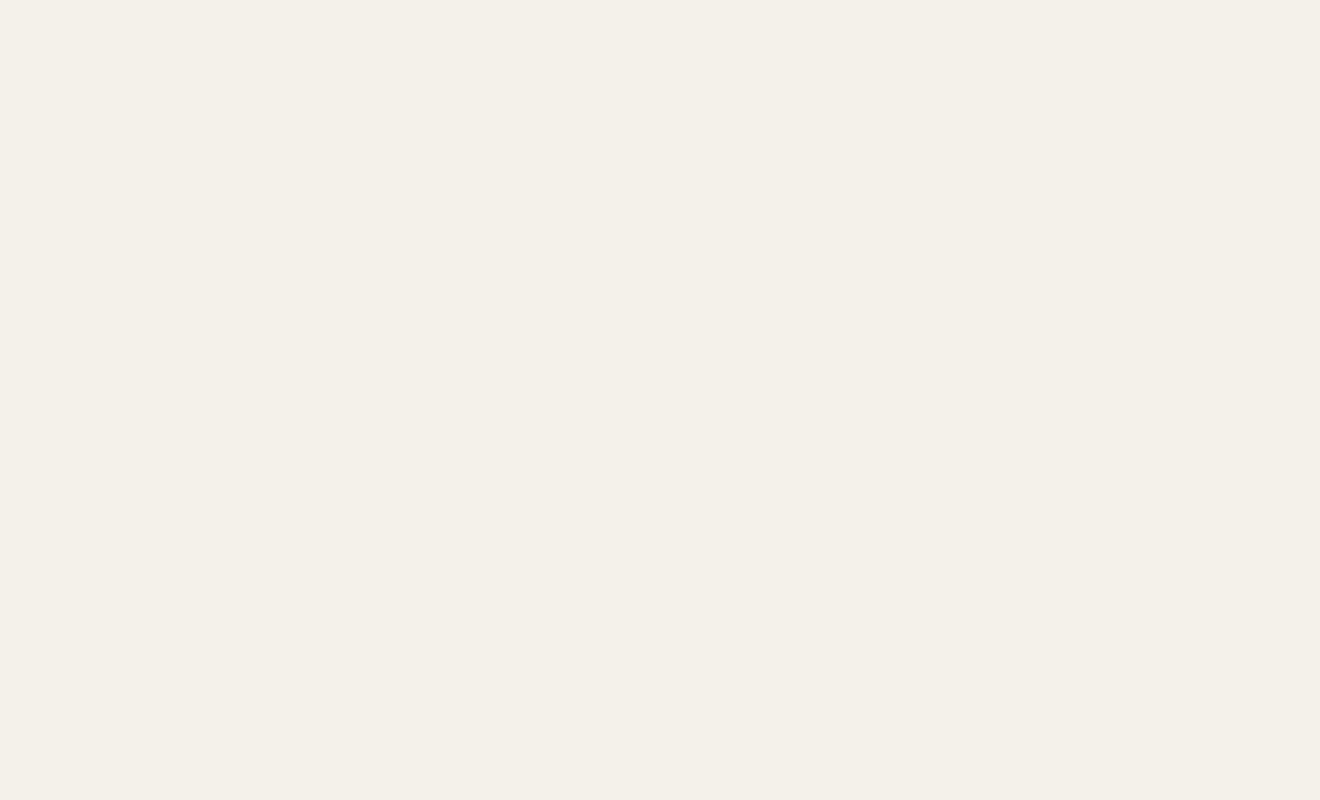
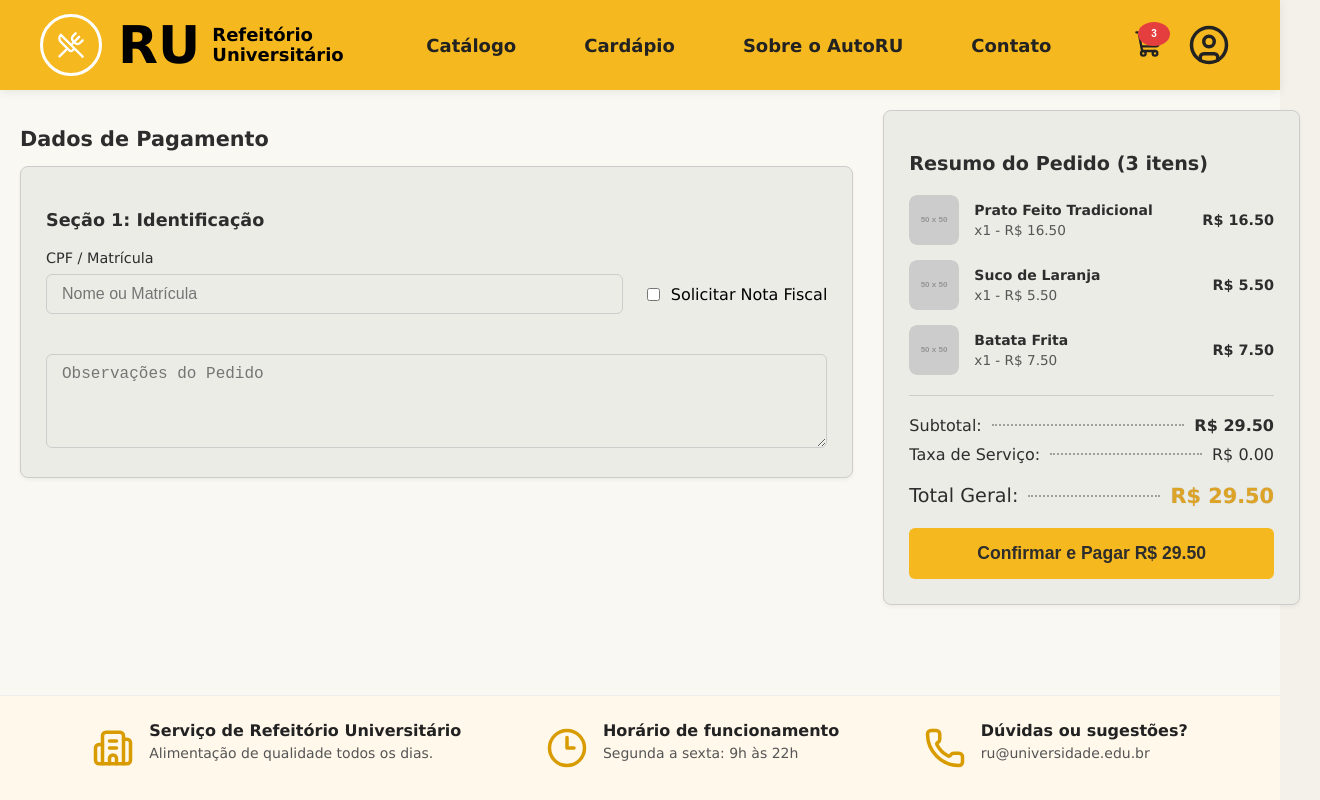
Before and after one commit to Higor-Vassoler/AUTO-RU, a React (Vite) app in the folder front-end/: page /finaliza in a window 1280 px wide. Before the commit this address had no page. Shown: the whole page, 1320 px wide, since content can reach past the window. Built offline with nearby package versions, Linux system fonts and the light colour scheme.

Commit message:
Feat: Crios os arquivos de finaliza.css, finaliza.jsx, ConteudoCarrinho.jsx e implemento a tela de finalizar compra.

```diff
--- a/front-end/src/components/header/header.jsx
+++ b/front-end/src/components/header/header.jsx
@@ -1,8 +1,10 @@
-import { useState } from "react";
+import { useContext, useState } from "react";
 import "./header.css";
 import { ShoppingCart, UserCircle, UtensilsCrossed } from "lucide-react";
 import { NavLink, useLocation } from "react-router-dom";
 import CartModal from "../../pages/carrinho/CarrinhoModal.jsx";
+
+import { CartContext } from "../../pages/carrinho/ConteudoCarrinho.jsx";
 
 export default function Header() {
   const location = useLocation();
@@ -10,41 +12,23 @@ export default function Header() {
 
   const [isCartOpen, setIsCartOpen] = useState(false);
 
-  const [cartItems, setCartItems] = useState([
-    {
-      id: 1,
-      name: "Prato Feito Tradicional",
-      price: 16.5,
-      quantity: 1,
-      image: "https://via.placeholder.com/50",
-    },
-    {
-      id: 2,
-      name: "Suco de Laranja",
-      price: 5.5,
-      quantity: 1,
-      image: "https://via.placeholder.com/50",
-    },
-    {
-      id: 3,
-      name: "Batata Frita",
-      price: 7.5,
-      quantity: 1,
-      image: "https://via.placeholder.com/50",
-    },
-  ]);
+  const { cartItems, setCartItems } = useContext(CartContext);
 
   const handleUpdateQuantity = (id, newQuantity) => {
     if (newQuantity <= 0) {
-      setCartItems(cartItems.filter(item => item.id !== id));
+      setCartItems(cartItems.filter((item) => item.id !== id));
     } else {
-      setCartItems(cartItems.map(item => item.id === id ? { ...item, quantity: newQuantity } : item));
+      setCartItems(
+        cartItems.map((item) =>
+          item.id === id ? { ...item, quantity: newQuantity } : item,
+        ),
+      );
     }
   };
 
   return (
     <header className="header">
-      <NavLink to="/" className="header__logo-link">
+      <NavLink to="/catalogo" className="header__logo-link">
         <div className="header__logo">
           <div className="logo-circle">
             <UtensilsCrossed size={28} />
@@ -62,7 +46,7 @@ export default function Header() {
 
       <nav className="header__nav">
         <NavLink
-          to="/"
+          to="/catalogo"
           className={({ isActive }) =>
             isActive ? "nav-link nav-link--active" : "nav-link"
           }
@@ -84,7 +68,6 @@ export default function Header() {
       </nav>
 
       <div className="header__actions">
-        {}
         <button
           className="header-link header-link--cart"
           onClick={() => setIsCartOpen(!isCartOpen)}
@@ -97,7 +80,6 @@ export default function Header() {
         >
           <div style={{ position: "relative" }}>
             <ShoppingCart size={28} />
-            {}
             {cartItems.length > 0 && (
               <span className="cart-badge">
                 {cartItems.reduce((acc, item) => acc + item.quantity, 0)}
@@ -116,7 +98,6 @@ export default function Header() {
         </NavLink>
       </div>
 
-      {}
       <CartModal
         isOpen={isCartOpen}
         onClose={() => setIsCartOpen(false)}
--- a/front-end/src/main.jsx
+++ b/front-end/src/main.jsx
@@ -1,6 +1,8 @@
 import { StrictMode } from "react";
 import { createRoot } from "react-dom/client";
 import { BrowserRouter, Routes, Route } from "react-router-dom";
+
+import { CartProvider } from "../src/pages/carrinho/ConteudoCarrinho.jsx";
 
 import "./style.css";
 import RotaFuncionario from "./components/rota-protegida/RotaFuncionario.jsx";
@@ -14,9 +16,11 @@ import SobreRU from "./pages/sobre/sobre.jsx";
 import ContatoRU from "./pages/contato/contato.jsx";
 import CardapioRU from "./pages/cardapio/cardapio.jsx";
 import MinhasCompras from "./pages/minhas-compras/minhas-compras.jsx";
+import Checkout from "./pages/finaliza/finaliza.jsx";
 
 createRoot(document.getElementById("root")).render(
   <StrictMode>
+    <CartProvider>
       <BrowserRouter>
         <Routes>
           {/* 🟢 ROTAS PÚBLICAS */}
@@ -26,6 +30,7 @@ createRoot(document.getElementById("root")).render(
           <Route path="/sobre" element={<SobreRU />} />
           <Route path="/cardapio" element={<CardapioRU />} />
           <Route path="/contato" element={<ContatoRU />} />
+          <Route path="/finaliza" element={<Checkout />} />
 
           {/* 🔴 ROTAS PRIVADAS */}
           <Route
@@ -54,5 +59,6 @@ createRoot(document.getElementById("root")).render(
           />
         </Routes>
       </BrowserRouter>
-  </StrictMode>,
+    </CartProvider>
+  </StrictMode>
 );
--- /dev/null
+++ b/front-end/src/pages/carrinho/ConteudoCarrinho.jsx
@@ -0,0 +1,35 @@
+import React, { createContext, useState } from 'react';
+
+export const CartContext = createContext();
+
+export const CartProvider = ({ children }) => {
+  const [cartItems, setCartItems] = useState([
+    {
+      id: 1,
+      name: "Prato Feito Tradicional",
+      price: 16.5,
+      quantity: 1,
+      image: "https://via.placeholder.com/50",
+    },
+    {
+      id: 2,
+      name: "Suco de Laranja",
+      price: 5.5,
+      quantity: 1,
+      image: "https://via.placeholder.com/50",
+    },
+    {
+      id: 3,
+      name: "Batata Frita",
+      price: 7.5,
+      quantity: 1,
+      image: "https://via.placeholder.com/50",
+    },
+  ]);
+
+  return (
+    <CartContext.Provider value={{ cartItems, setCartItems }}>
+      {children}
+    </CartContext.Provider>
+  );
+};
--- /dev/null
+++ b/front-end/src/pages/finaliza/finaliza.css
@@ -0,0 +1,189 @@
+.checkout-main {
+  display: flex;
+  gap: 30px;
+  width: 100%;
+}
+
+.payment-section {
+  flex: 2;
+}
+
+.summary-section {
+  flex: 1;
+  min-width: 350px;
+}
+
+h2 {
+  font-size: 1.3rem;
+  color: #2d2d2d;
+  margin-bottom: 15px;
+}
+
+.payment-card, .summary-card {
+  background-color: #ecece6;
+  border: 1px solid #cccccc;
+  border-radius: 8px;
+  padding: 25px;
+  box-shadow: 0 2px 4px rgba(0,0,0,0.05);
+}
+
+.payment-card h3 {
+  font-size: 1.1rem;
+  margin-bottom: 20px;
+  color: #2d2d2d;
+}
+
+.form-group.row {
+  display: flex;
+  align-items: flex-end;
+  gap: 20px;
+  width: 100%;
+}
+
+.input-wrapper {
+  display: flex;
+  flex-direction: column;
+  gap: 8px;
+  flex: 1;
+  min-width: 0;
+}
+
+.input-wrapper label {
+  font-size: 0.9rem;
+  color: #2d2d2d;
+}
+
+.input-wrapper input, .form-group textarea {
+  padding: 10px 15px;
+  border: 1px solid #cccccc;
+  border-radius: 6px;
+  background-color: transparent;
+  font-size: 1rem;
+  width: 100%;
+  box-sizing: border-box;
+}
+
+.checkbox-wrapper {
+  display: flex;
+  align-items: center;
+  gap: 8px;
+  padding-bottom: 12px;
+  padding-bottom: 10px;
+  white-space: nowrap;
+  flex-shrink: 0;
+}
+
+.mt-large {
+  margin-top: 40px;
+}
+
+.summary-card h2 {
+  margin-bottom: 20px;
+  font-size: 1.2rem;
+}
+
+.items-list {
+  display: flex;
+  flex-direction: column;
+  gap: 15px;
+  margin-bottom: 20px;
+  border-bottom: 1px solid #cccccc;
+  padding-bottom: 20px;
+}
+
+.summary-item {
+  display: flex;
+  align-items: center;
+  gap: 15px;
+}
+
+.item-image {
+  font-size: 0.7rem;
+  text-align: center;
+  background-color: #ddd;
+  border-radius: 8px;
+  width: 50px;
+  height: 50px;
+  display: flex;
+  align-items: center;
+  justify-content: center;
+  flex-shrink: 0;
+  overflow: hidden;
+  color: #555;
+}
+
+.item-details {
+  flex: 1;
+  display: flex;
+  flex-direction: column;
+}
+
+.item-name {
+  font-weight: 600;
+  color: #2d2d2d;
+}
+
+.item-qty-price {
+  font-size: 0.85rem;
+  color: #555555;
+}
+
+.item-total {
+  font-size: 0.9rem;
+  color: #2d2d2d;
+}
+
+.totals-section {
+  display: flex;
+  flex-direction: column;
+  gap: 10px;
+  margin-bottom: 20px;
+}
+
+.totals-row {
+  display: flex;
+  align-items: center;
+  font-size: 1rem;
+  color: #2d2d2d;
+}
+
+.dots {
+  flex: 1;
+  border-bottom: 2px dotted #555555;
+  margin: 0 10px;
+  opacity: 0.5;
+}
+
+.grand-total {
+  font-size: 1.2rem;
+  margin-top: 10px;
+}
+
+.grand-total .highlight {
+  color: #dca326;
+  font-size: 1.3rem;
+  text-shadow: 0px 0px 1px rgba(0,0,0,0.2);
+}
+
+.confirm-btn {
+  width: 100%;
+  background-color: #f5b81f;
+  color: #2d2d2d;
+  border: none;
+  padding: 15px;
+  font-size: 1.1rem;
+  font-weight: bold;
+  border-radius: 6px;
+  cursor: pointer;
+  transition: background 0.2s;
+}
+
+.confirm-btn:hover {
+  background-color: #e0a616;
+}
+
+@media (max-width: 900px) {
+  .checkout-main {
+    flex-direction: column;
+  }
+}
--- /dev/null
+++ b/front-end/src/pages/finaliza/finaliza.jsx
@@ -0,0 +1,109 @@
+import React, { useState, useContext } from 'react';
+import Layout from "../../components/layout/layout.jsx";
+import { CartContext } from "../../pages/carrinho/ConteudoCarrinho.jsx";
+import './finaliza.css';
+
+const Checkout = () => {
+  const [cpf, setCpf] = useState('');
+  const [notaFiscal, setNotaFiscal] = useState(false);
+  const [observacoes, setObservacoes] = useState('');
+
+  const { cartItems } = useContext(CartContext);
+
+  const subtotal = cartItems.reduce((acc, item) => acc + (item.price * item.quantity), 0);
+  const taxaServico = 0.00;
+  const totalGeral = subtotal + taxaServico;
+
+  return (
+    <Layout showSidebar={false} showHeader={true}>
+      <div className="checkout-main">
+
+        <section className="payment-section">
+          <h2>Dados de Pagamento</h2>
+          <div className="payment-card">
+            <h3>Seção 1: Identificação</h3>
+
+            <div className="form-group row">
+              <div className="input-wrapper">
+                <label>CPF / Matrícula</label>
+                <input
+                  type="text"
+                  placeholder="Nome ou Matrícula"
+                  value={cpf}
+                  onChange={(e) => setCpf(e.target.value)}
+                />
+              </div>
+              <div className="checkbox-wrapper">
+                <input
+                  type="checkbox"
+                  id="nota-fiscal"
+                  checked={notaFiscal}
+                  onChange={(e) => setNotaFiscal(e.target.checked)}
+                />
+                <label htmlFor="nota-fiscal">Solicitar Nota Fiscal</label>
+              </div>
+            </div>
+
+            <div className="form-group mt-large">
+              <textarea
+                placeholder="Observações do Pedido"
+                rows="4"
+                value={observacoes}
+                onChange={(e) => setObservacoes(e.target.value)}
+              ></textarea>
+            </div>
+          </div>
+        </section>
+
+        <section className="summary-section">
+          <div className="summary-card">
+            <h2>Resumo do Pedido ({cartItems.length} itens)</h2>
+
+            <div className="items-list">
+              {cartItems.map(item => (
+                <div key={item.id} className="summary-item">
+                  <div className="item-image" style={{ background: 'transparent' }}>
+                    <img src={item.image} alt={item.name} style={{ width: '100%', height: '100%', objectFit: 'cover', borderRadius: '8px' }} />
+                  </div>
+                  <div className="item-details">
+                    <span className="item-name">{item.name}</span>
+                    <span className="item-qty-price">x{item.quantity} - R$ {item.price.toFixed(2)}</span>
+                  </div>
+                  <div className="item-total">
+                    <strong>R$ {(item.quantity * item.price).toFixed(2)}</strong>
+                  </div>
+                </div>
+              ))}
+            </div>
+
+            <div className="totals-section">
+              <div className="totals-row">
+                <span>Subtotal:</span>
+                <span className="dots"></span>
+                <strong>R$ {subtotal.toFixed(2)}</strong>
+              </div>
+              <div className="totals-row">
+                <span>Taxa de Serviço:</span>
+                <span className="dots"></span>
+                <span>R$ {taxaServico.toFixed(2)}</span>
+              </div>
+
+              <div className="totals-row grand-total">
+                <span>Total Geral:</span>
+                <span className="dots"></span>
+                <strong className="highlight">R$ {totalGeral.toFixed(2)}</strong>
+              </div>
+            </div>
+
+            <button className="confirm-btn">
+              Confirmar e Pagar R$ {totalGeral.toFixed(2)}
+            </button>
+          </div>
+        </section>
+
+      </div>
+    </Layout>
+  );
+};
+
+export default Checkout;
```
Also changed, not shown: front-end/src/pages/carrinho/CarrinhoModal.jsx (+7 -6 lines), front-end/src/components/header/header.css (line endings or trailing spaces). Lines whose indentation alone changed are shown as unchanged.
